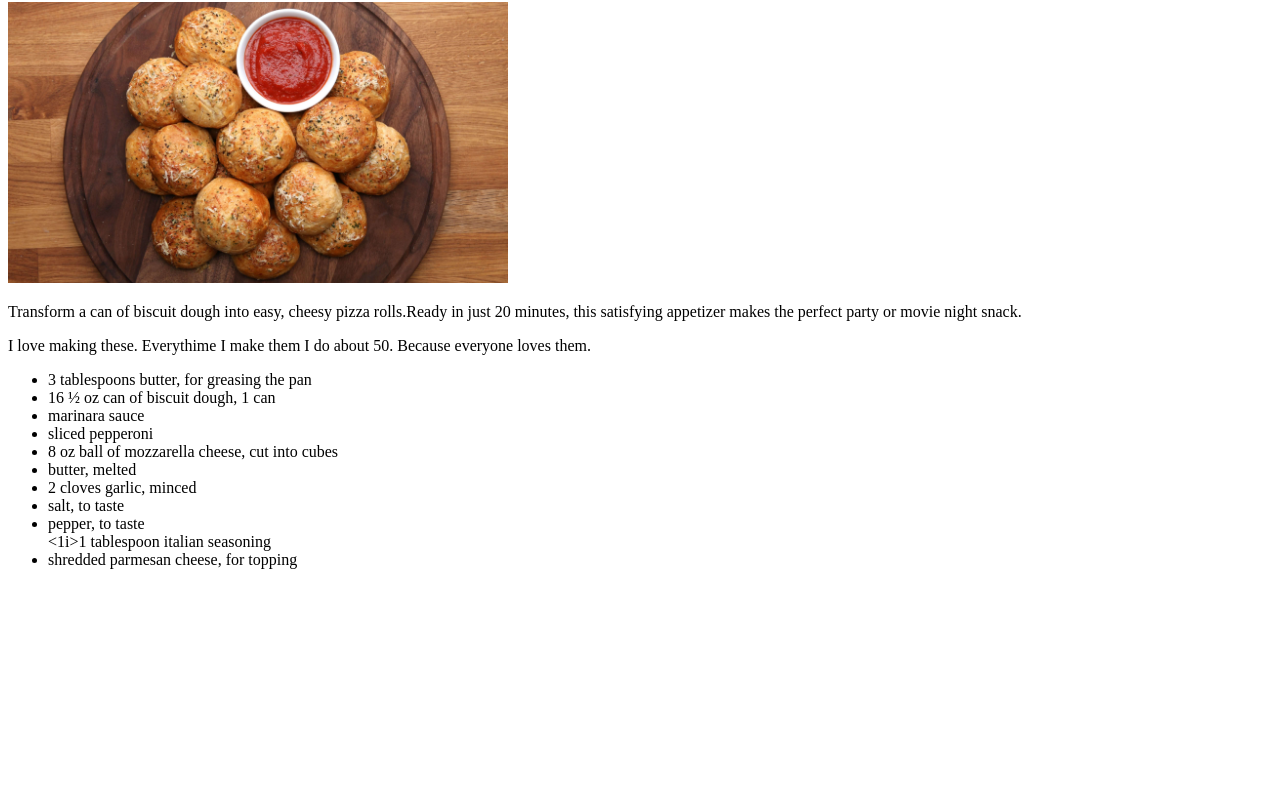
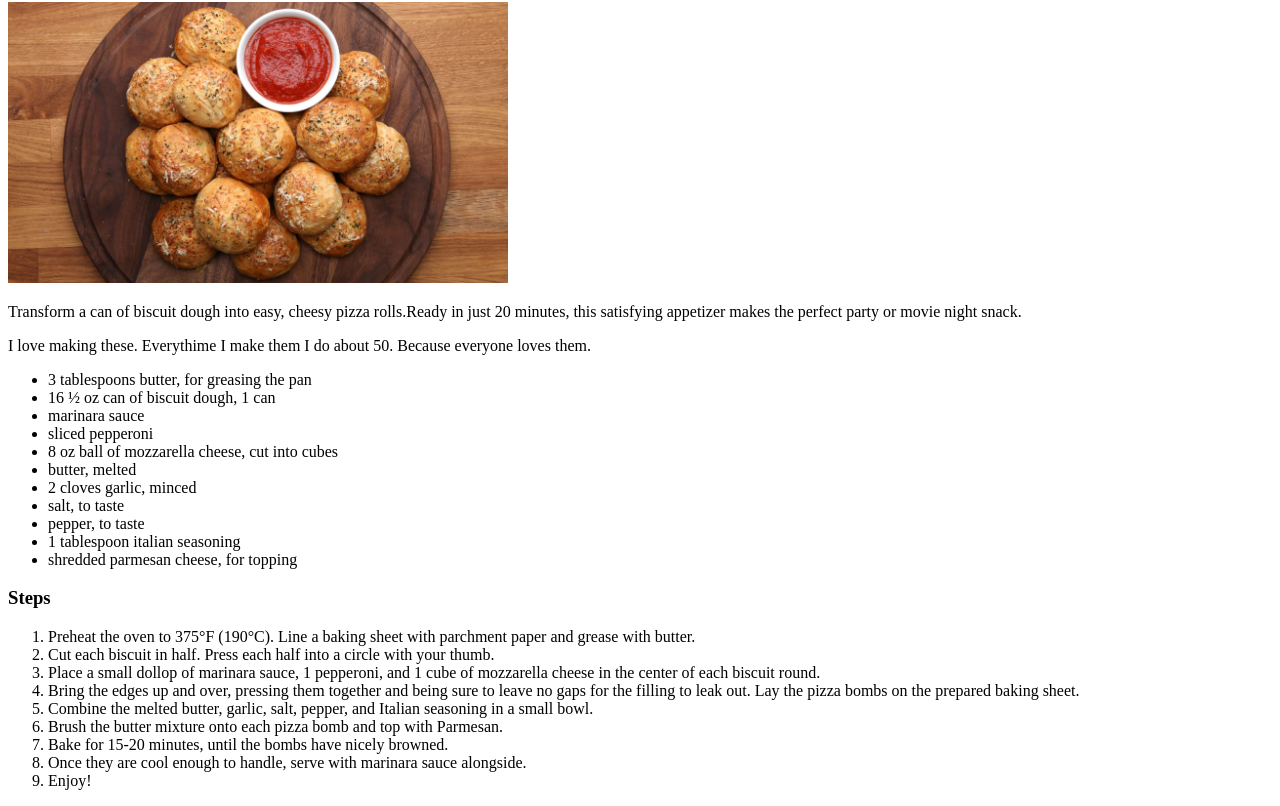
Before and after one commit to mahuloq/odin-recipes, a plain HTML site: page recipes/pizzaballs.html in a window 1280 px wide. Shown: the part 78-884 px from the top of the page. Before the commit the page ends 800 px from the top, so only its background shows below. Drawn offline with Linux system fonts and the light colour scheme.

Commit message:
Finished Pizza Ball Recipe

```diff
--- a/recipes/pizzaballs.html
+++ b/recipes/pizzaballs.html
@@ -26,10 +26,22 @@
             <li>2 cloves garlic, minced</li>
             <li>salt, to taste</li>
             <li>pepper, to taste</li>
-            <1i>1 tablespoon italian seasoning</1i>
+            <li>1 tablespoon italian seasoning</li>
             <li>shredded parmesan cheese, for topping</li>
+        </ul>
+ <h3>Steps</h3>
+    <ol>
+        <li>Preheat the oven to 375°F (190°C). Line a baking sheet with parchment paper and grease with butter.</li>
+        <li>Cut each biscuit in half. Press each half into a circle with your thumb.</li>
+        <li>Place a small dollop of marinara sauce, 1 pepperoni, and 1 cube of mozzarella cheese in the center of each biscuit round.</li>
+        <li>Bring the edges up and over, pressing them together and being sure to leave no gaps for the filling to leak out. Lay the pizza bombs on the prepared baking sheet.</li>
+        <li>Combine the melted butter, garlic, salt, pepper, and Italian seasoning in a small bowl.</li>
+        <li>Brush the butter mixture onto each pizza bomb and top with Parmesan.</li>
+        <li>Bake for 15-20 minutes, until the bombs have nicely browned.</li>
+        <li>Once they are cool enough to handle, serve with marinara sauce alongside.</li>
+        <li>Enjoy!</li>
+    </ol>
 
-        </ul>
 
     </body>
 </html>
```
